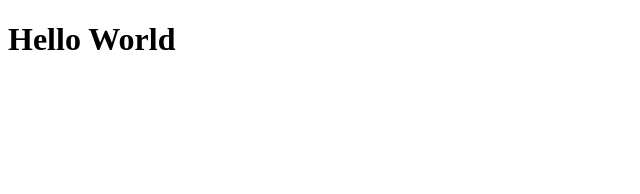
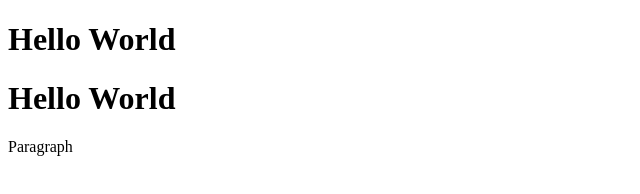
Before and after one commit to Rafael2060/wpu-git-test, a plain HTML site: page index.html in a window 1280 px wide. Shown: the whole page, without its empty margins (0-640 px from the left). Drawn offline with Linux system fonts and the light colour scheme.

Commit message:
Menambahkan paragraph

```diff
--- a/index.html
+++ b/index.html
@@ -7,5 +7,7 @@
 </head>
 <body>
     <h1>Hello World</h1>
+    <h1>Hello World</h1>
+    <p>Paragraph</p>
 </body>
 </html>
```
